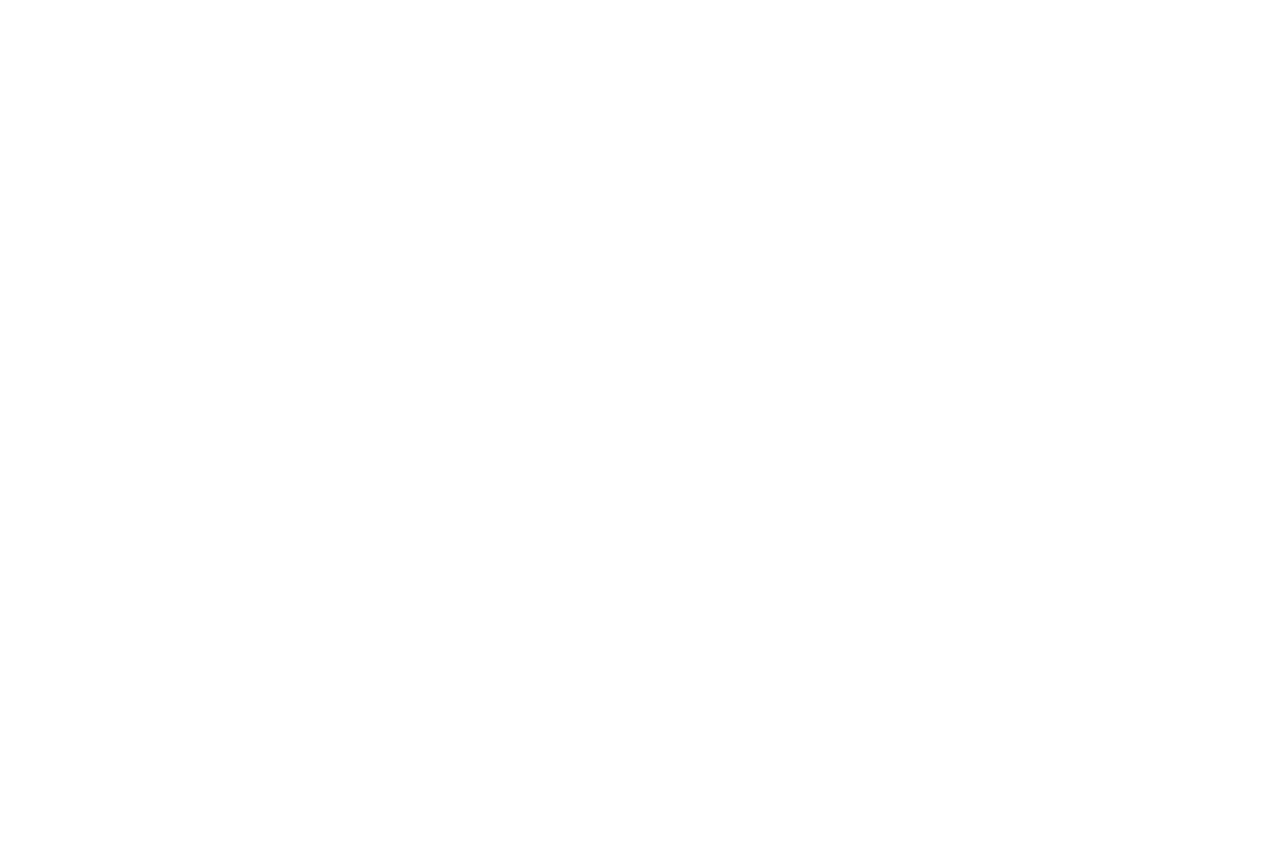
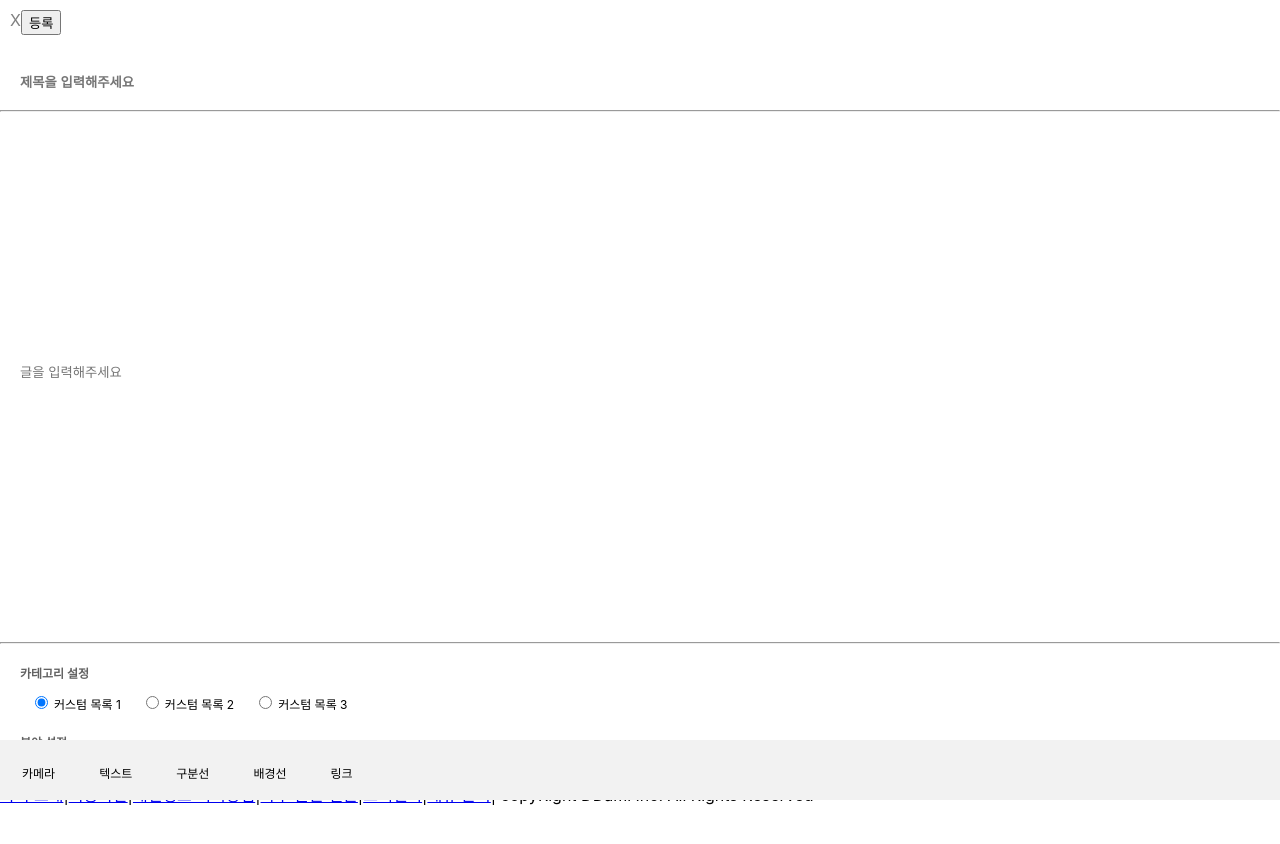
Before and after one commit to Double-Slash/ddami-web-mobile, a React (Create React App) app: page /workplace/write in a window 1280 px wide. Shown: the top 844 px of the page. Before the commit the page ends 800 px from the top, so only its background shows below. Built offline with nearby package versions, Linux system fonts and the light colour scheme.

Commit message:
Fix : Router [#7]

```diff
--- a/src/components/common/Footer.js
+++ b/src/components/common/Footer.js
@@ -1,7 +1,8 @@
 import React from 'react';
 import styled from 'styled-components';
+import {Link} from 'react-router-dom';
 
-const Bottom = styled.bottom`
+const Bottom = styled.div`
 width: 90%;
 resize: none;
 border: none;
@@ -10,8 +11,8 @@
 
 const Footer = () => (
     <Bottom>
-        <link to>따미 소개</link>|<link to>이용약관</link>|<link to>개인정보 처리방침</link>|
-        <link to>자주 묻는 질문</link>|<link to>고객센터</link>|<link to>재휴 문의</link>|
+        <Link to='/'>따미 소개</Link>|<Link to='/'>이용약관</Link>|<Link to='/'>개인정보 처리방침</Link>|
+        <Link to='/'>자주 묻는 질문</Link>|<Link to='/'>고객센터</Link>|<Link to='/'>재휴 문의</Link>|
         copyRight DDami Inc. All Rights Reserved
     </Bottom>
 )
--- a/src/components/workplace/index.js
+++ /dev/null
@@ -1,5 +0,0 @@
-import Write from "./Write";
-
-export default {
-  Write: Write
-}
--- a/src/pages/WorkplacePage.js
+++ b/src/pages/WorkplacePage.js
@@ -1,13 +1,14 @@
 import React from "react";
 import { Route } from "react-router-dom";
-import Workplace from '../components/workplace';
+import Write from '../components/workplace/Write';
 
-const WorkplacePage = ({history}) => {
-  console.log(history)
-  console.log(Workplace)
+const WorkplacePage = (props) => {
+  // const { match } = props
+  // const { path } = match
+
   return(
     <>
-      <Route exact path='/write' component={WorkplacePage.Write}/>
+      <Route exact path='/workplace/write' component={Write}/>
     </>
   )
 }
--- a/src/pages/index.js
+++ b/src/pages/index.js
@@ -1,11 +1,14 @@
 import React from "react";
 import { Route } from "react-router-dom";
 import Main from "./Main";
+import Write from "../components/workplace/Write";
 import WorkplacePage from "./WorkplacePage";
+import Footer from "../components/common/Footer";
 
 export default (props) => (
   <>
     <Route exact path='/' component={Main} />
-    <Route exact path='/workplace' component={WorkplacePage}/>
+    <Route path='/workplace' component={WorkplacePage}/>
+    <Footer/>
   </>
 )
```
